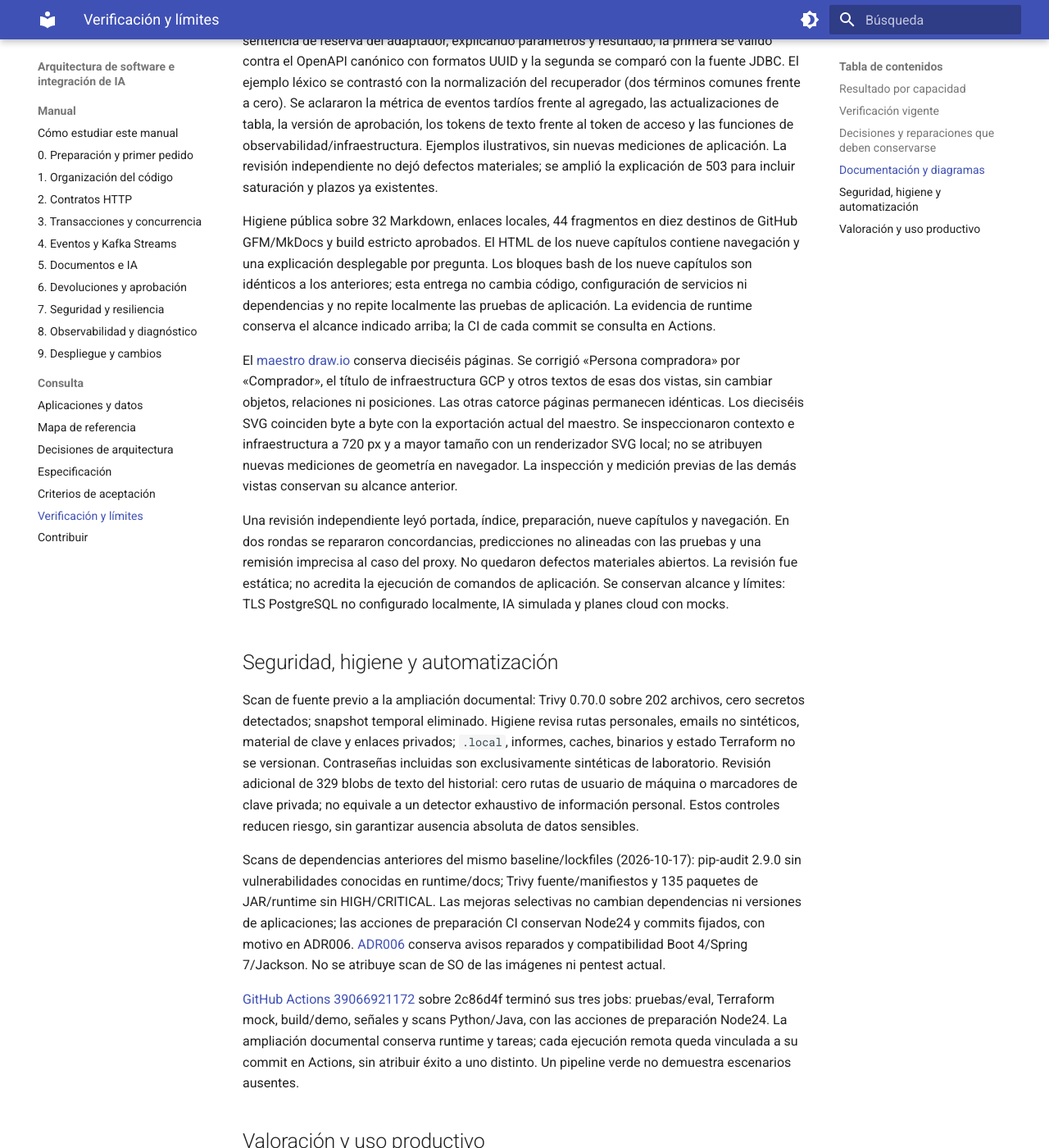
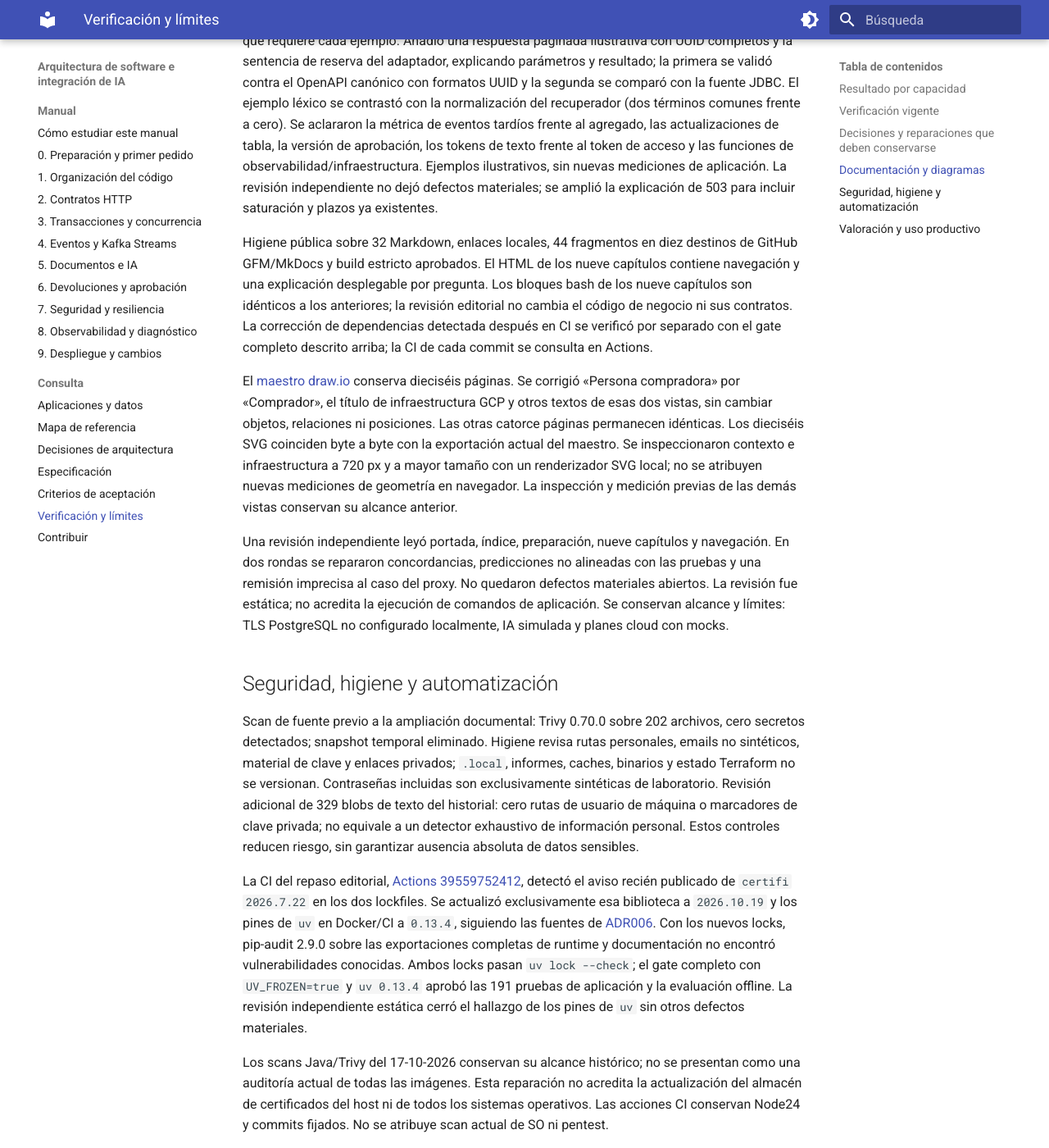
Before and after one commit to victormartingil/software-architecture, an MkDocs documentation site: the page built from docs/verification.md, in a window 1280 px wide and 1400 px high, scrolled down 8673 px. Shown: the whole window at 82% size. Built offline with MkDocs 1.6.1 and Material for MkDocs 9.7.7, drawn with Linux system fonts in a browser that asks for light colours; some of the changed text lies outside the part shown.

Commit message:
fix: update certificate trust bundles for Python tooling

```diff
--- a/docs/verification.md
+++ b/docs/verification.md
@@ -80,7 +80,7 @@ Estado documental del **2026-10-21**; última verificación local completa del 1
 
 ## Verificación vigente
 
-La ejecución local vigente de `make verify eval` del 17-10-2026 incluye las mejoras REF-ARCH/AI/OBS. Los escenarios Compose, observabilidad, HPA y Terraform que siguen conservan su evidencia anterior por capacidad: no se repitieron localmente porque no cambian su configuración ni comportamiento. El último cierre CI anterior fue `7816c55`, [Actions 39073933644](https://github.com/victormartingil/software-architecture/actions/runs/39073933644); cada ejecución posterior se identifica por su commit en Actions.
+La ejecución local vigente de `make verify eval` del 21-10-2026 incluye las mejoras REF-ARCH/AI/OBS y la corrección de certificados con `uv 0.13.4` y `certifi 2026.10.19`, usando los lockfiles congelados. Los escenarios Compose, observabilidad, HPA y Terraform que siguen conservan su evidencia anterior por capacidad: no se repitieron localmente porque no cambian su configuración ni comportamiento. El último cierre CI anterior fue `7816c55`, [Actions 39073933644](https://github.com/victormartingil/software-architecture/actions/runs/39073933644); cada ejecución posterior se identifica por su commit en Actions.
 
 - **`make verify eval`: aprobado.** 38 pruebas Commerce (23 integración PostgreSQL/Kafka, diez arquitectura, dos dominio, dos JWT y una matriz de consumidor), 19 Analytics (ocho topología, seis lifecycle, dos contratos, dos métricas y una recuperación Kafka), 134 AI con pgvector real: **191 pruebas de aplicación, cero errores/fallos/omisiones**. Ocho pruebas de scripts, dos contratos import-linter, fixtures promtool, higiene/enlaces y MkDocs estricto aprobados. La revisión independiente Java, Python/IA e infraestructura no encontró hallazgos materiales; fue estática, la ejecución corresponde al gate local.
 - **Diagnóstico RAG:** `make eval EVAL_REPORT=reports/ai-evaluation.json` aprobado; `retrieval-006`, `retrieval-012` y `retrieval-017` tienen rango recíproco 0,5 y explican MRR=0,953125. Se comprobaron hashes, referencias, métricas no aplicables nulas y confinamiento del informe a `reports/`; preguntas y etiquetas permanecen idénticas. Sin modelo, red ni coste de API.
@@ -120,7 +120,7 @@ Se contrastaron la progresión y la separación de aprendizaje/consulta con The
 
 La pasada del 21-10-2026 revisó preparación y los nueve capítulos para introducir los conceptos que requiere cada ejemplo. Añadió una respuesta paginada ilustrativa con UUID completos y la sentencia de reserva del adaptador, explicando parámetros y resultado; la primera se validó contra el OpenAPI canónico con formatos UUID y la segunda se comparó con la fuente JDBC. El ejemplo léxico se contrastó con la normalización del recuperador (dos términos comunes frente a cero). Se aclararon la métrica de eventos tardíos frente al agregado, las actualizaciones de tabla, la versión de aprobación, los tokens de texto frente al token de acceso y las funciones de observabilidad/infraestructura. Ejemplos ilustrativos, sin nuevas mediciones de aplicación. La revisión independiente no dejó defectos materiales; se amplió la explicación de 503 para incluir saturación y plazos ya existentes.
 
-Higiene pública sobre 32 Markdown, enlaces locales, 44 fragmentos en diez destinos de GitHub GFM/MkDocs y build estricto aprobados. El HTML de los nueve capítulos contiene navegación y una explicación desplegable por pregunta. Los bloques bash de los nueve capítulos son idénticos a los anteriores; esta entrega no cambia código, configuración de servicios ni dependencias y no repite localmente las pruebas de aplicación. La evidencia de runtime conserva el alcance indicado arriba; la CI de cada commit se consulta en Actions.
+Higiene pública sobre 32 Markdown, enlaces locales, 44 fragmentos en diez destinos de GitHub GFM/MkDocs y build estricto aprobados. El HTML de los nueve capítulos contiene navegación y una explicación desplegable por pregunta. Los bloques bash de los nueve capítulos son idénticos a los anteriores; la revisión editorial no cambia el código de negocio ni sus contratos. La corrección de dependencias detectada después en CI se verificó por separado con el gate completo descrito arriba; la CI de cada commit se consulta en Actions.
 
 El [maestro draw.io](diagrams/architecture.drawio) conserva dieciséis páginas. Se corrigió «Persona compradora» por «Comprador», el título de infraestructura GCP y otros textos de esas dos vistas, sin cambiar objetos, relaciones ni posiciones. Las otras catorce páginas permanecen idénticas. Los dieciséis SVG coinciden byte a byte con la exportación actual del maestro. Se inspeccionaron contexto e infraestructura a 720 px y a mayor tamaño con un renderizador SVG local; no se atribuyen nuevas mediciones de geometría en navegador. La inspección y medición previas de las demás vistas conservan su alcance anterior.
 
@@ -130,7 +130,9 @@ Una revisión independiente leyó portada, índice, preparación, nueve capítul
 
 Scan de fuente previo a la ampliación documental: Trivy 0.70.0 sobre 202 archivos, cero secretos detectados; snapshot temporal eliminado. Higiene revisa rutas personales, emails no sintéticos, material de clave y enlaces privados; `.local`, informes, caches, binarios y estado Terraform no se versionan. Contraseñas incluidas son exclusivamente sintéticas de laboratorio. Revisión adicional de 329 blobs de texto del historial: cero rutas de usuario de máquina o marcadores de clave privada; no equivale a un detector exhaustivo de información personal. Estos controles reducen riesgo, sin garantizar ausencia absoluta de datos sensibles.
 
-Scans de dependencias anteriores del mismo baseline/lockfiles (2026-10-17): pip-audit 2.9.0 sin vulnerabilidades conocidas en runtime/docs; Trivy fuente/manifiestos y 135 paquetes de JAR/runtime sin HIGH/CRITICAL. Las mejoras selectivas no cambian dependencias ni versiones de aplicaciones; las acciones de preparación CI conservan Node24 y commits fijados, con motivo en ADR006. [ADR006](decisions/006-maintenance.md) conserva avisos reparados y compatibilidad Boot 4/Spring 7/Jackson. No se atribuye scan de SO de las imágenes ni pentest actual.
+La CI del repaso editorial, [Actions 39559752412](https://github.com/victormartingil/software-architecture/actions/runs/39559752412), detectó el aviso recién publicado de `certifi 2026.7.22` en los dos lockfiles. Se actualizó exclusivamente esa biblioteca a `2026.10.19` y los pines de `uv` en Docker/CI a `0.13.4`, siguiendo las fuentes de [ADR006](decisions/006-maintenance.md). Con los nuevos locks, pip-audit 2.9.0 sobre las exportaciones completas de runtime y documentación no encontró vulnerabilidades conocidas. Ambos locks pasan `uv lock --check`; el gate completo con `UV_FROZEN=true` y `uv 0.13.4` aprobó las 191 pruebas de aplicación y la evaluación offline. La revisión independiente estática cerró el hallazgo de los pines de `uv` sin otros defectos materiales.
+
+Los scans Java/Trivy del 17-10-2026 conservan su alcance histórico; no se presentan como una auditoría actual de todas las imágenes. Esta reparación no acredita la actualización del almacén de certificados del host ni de todos los sistemas operativos. Las acciones CI conservan Node24 y commits fijados. No se atribuye scan actual de SO ni pentest.
 
 [GitHub Actions 39066921172](https://github.com/victormartingil/software-architecture/actions/runs/39066921172) sobre 2c86d4f terminó sus tres jobs: pruebas/eval, Terraform mock, build/demo, señales y scans Python/Java, con las acciones de preparación Node24. La ampliación documental conserva runtime y tareas; cada ejecución remota queda vinculada a su commit en Actions, sin atribuir éxito a uno distinto. Un pipeline verde no demuestra escenarios ausentes.
 
```
Also changed, not shown: other parts of docs/verification.md (+1 -1 lines), docs/decisions/006-maintenance.md (+3 -1 lines), docs/getting-started.md (+1 -1 lines), 4 other files.
